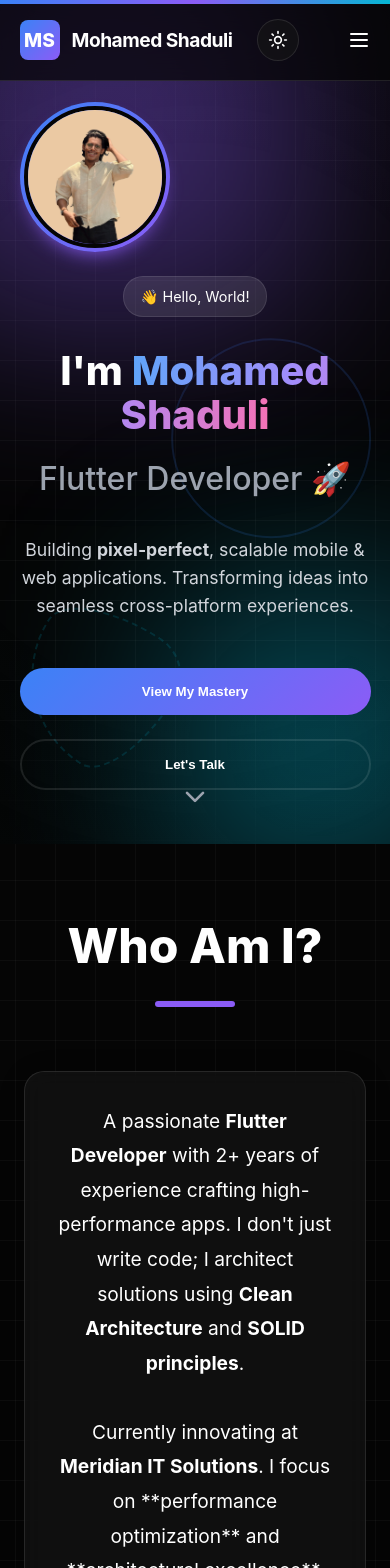
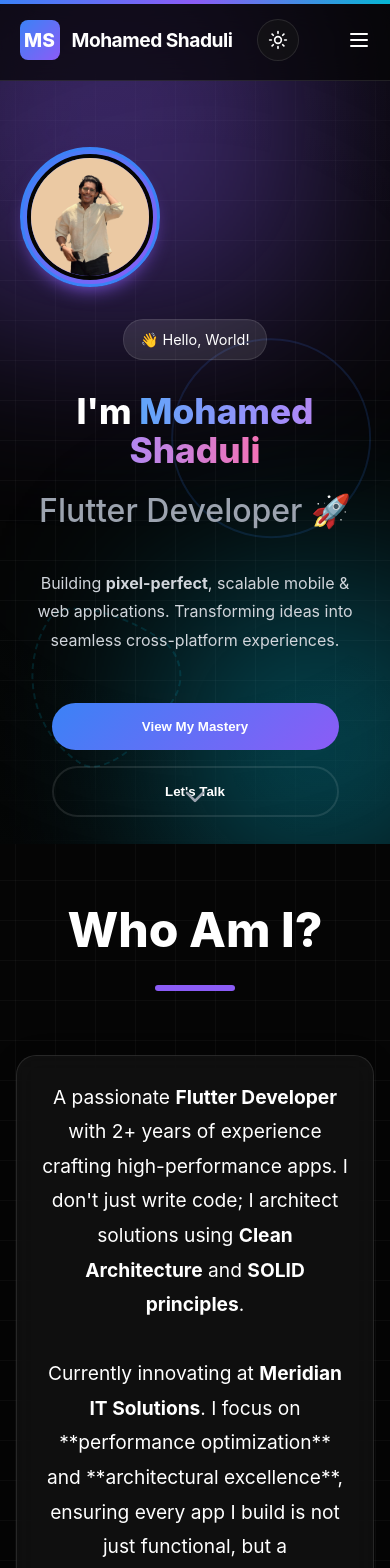
Before and after one commit to shadu-rz/my_protfolio, a React (Vite) app: page / in a window 390 px wide. Shown: the top 1568 px of the page. Built offline with nearby package versions, Linux system fonts and the light colour scheme.

Commit message:
mobile responsive issue fix

```diff
--- a/src/App.jsx
+++ b/src/App.jsx
@@ -460,6 +460,5 @@ function App() {
         </div>
     );
 }
-//test
-//test
+
 export default App;
--- a/src/index.css
+++ b/src/index.css
@@ -753,7 +753,110 @@ html {
 /* Update Nav Actions for Responsive */
 
 /* Update Nav Actions for Responsive */
+/* Mobile Responsiveness & "Safe" Layout */
 @media (max-width: 768px) {
+  .hero-content h1 {
+    font-size: 2.2rem;
+    /* Slightly smaller for better fit */
+    padding: 0 10px;
+    /* Prevent text hitting edges */
+  }
+
+  /* Fix Image Spacing on Mobile */
+  .profile-img-container {
+    margin-top: 7.5rem;
+    /* Increased to fully clear the sticky navbar */
+    margin-bottom: 2rem;
+    width: 140px;
+    /* Slightly smaller on mobile */
+    height: 140px;
+    border: 3px solid var(--secondary-color);
+    /* Visible border */
+    flex-shrink: 0;
+    /* Prevent squeezing */
+  }
+
+  .nav-links {
+    display: none;
+    position: absolute;
+    top: 70px;
+    left: 0;
+    width: 100%;
+    background: var(--bg-card);
+    backdrop-filter: blur(20px);
+    flex-direction: column;
+    padding: 2rem;
+    gap: 1.5rem;
+    border-bottom: 2px solid var(--primary-color);
+  }
+
+  .nav-links.open {
+    display: flex;
+  }
+
+  .nav-links button {
+    margin: 0;
+    font-size: 1.2rem;
+    text-align: left;
+    width: 100%;
+    padding: 10px 0;
+    border-bottom: 1px solid var(--glass-border);
+  }
+
+  .section {
+    padding: 3rem 1rem;
+    /* Better spacing, not too wide */
+  }
+
+  /* Ensure cards don't overflow */
+  .skills-grid {
+    grid-template-columns: 1fr;
+    /* Stack vertically on mobile */
+  }
+
+  .about-card,
+  .edu-box,
+  .contact-card {
+    padding: 1.5rem;
+    /* More breathing room for text */
+  }
+
+  .description {
+    font-size: 1rem;
+    padding: 0 1rem;
+    line-height: 1.8;
+  }
+
+  .hero-buttons {
+    flex-direction: column;
+    width: 100%;
+    gap: 1rem;
+    padding: 0 2rem;
+  }
+
+  /* Timeline Mobile Fixes */
+  .timeline-container::before {
+    left: 20px;
+  }
+
+  .timeline-item {
+    justify-content: flex-start;
+    padding-left: 50px;
+    width: 100%;
+    margin-bottom: 2rem;
+  }
+
+  .timeline-content {
+    width: 100%;
+    text-align: left;
+    padding: 1.5rem;
+  }
+
+  .timeline-dot {
+    left: 11px;
+  }
+
+  /* Mobile Menu Button */
   .mobile-menu-btn {
     display: flex !important;
     background: none;
@@ -763,25 +866,16 @@ html {
     margin-left: 1rem;
     z-index: 1001;
   }
-
-  /* Fix Image Spacing on Mobile */
-  .profile-img-container {
-    margin-top: 3rem;
-    /* Add space from top */
-    margin-bottom: 1.5rem;
-  }
 }
 
-/* Fix Description Text Readability in Light Mode */
+/* Specific fix for light mode description on mobile */
 [data-theme='light'] .description {
-  color: #4b5563;
-  /* Darker gray for better contrast */
+  color: #374151;
   font-weight: 500;
 }
 
 [data-theme='light'] .navbar {
-  background: rgba(255, 255, 255, 0.85);
-  /* More opaque for readability */
+  background: rgba(255, 255, 255, 0.9);
 }
 
 [data-theme='light'] .nav-links button {
```
